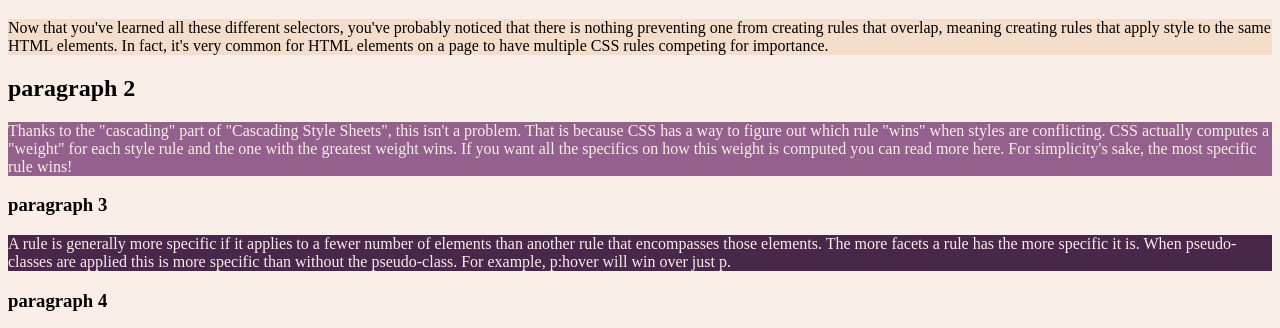
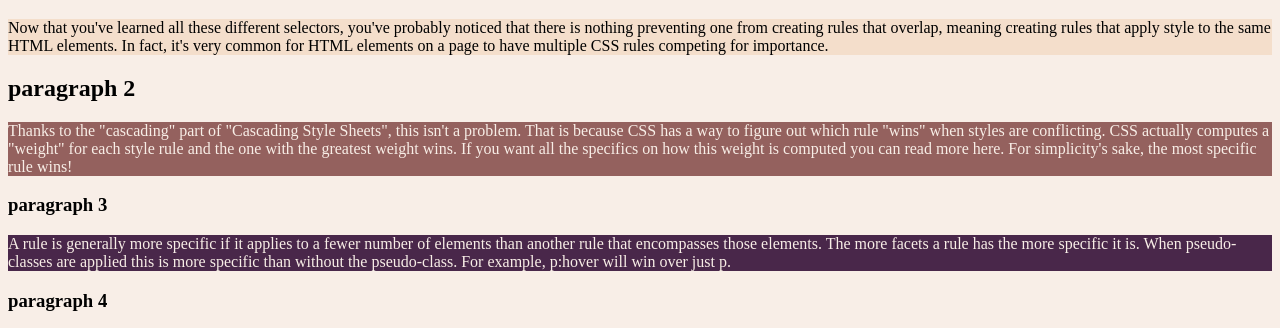
Before and after one commit to jacob-dowdy/Working-with-Cascading-Order-in-Css, a plain HTML site: page index.html in a window 1280 px wide. Shown: the part 61-389 px from the top of the page. Drawn offline with Linux system fonts and the light colour scheme.

Commit message:
Update styles.css

```diff
--- a/styles.css
+++ b/styles.css
@@ -5,7 +5,7 @@ header p, footer p {
   background-color: #F4DECB;
 }
 section p {
-  background-color: #94618E;
+  background-color: #94615E;
   color: #F8EEE7;
 }
 article p {
```
